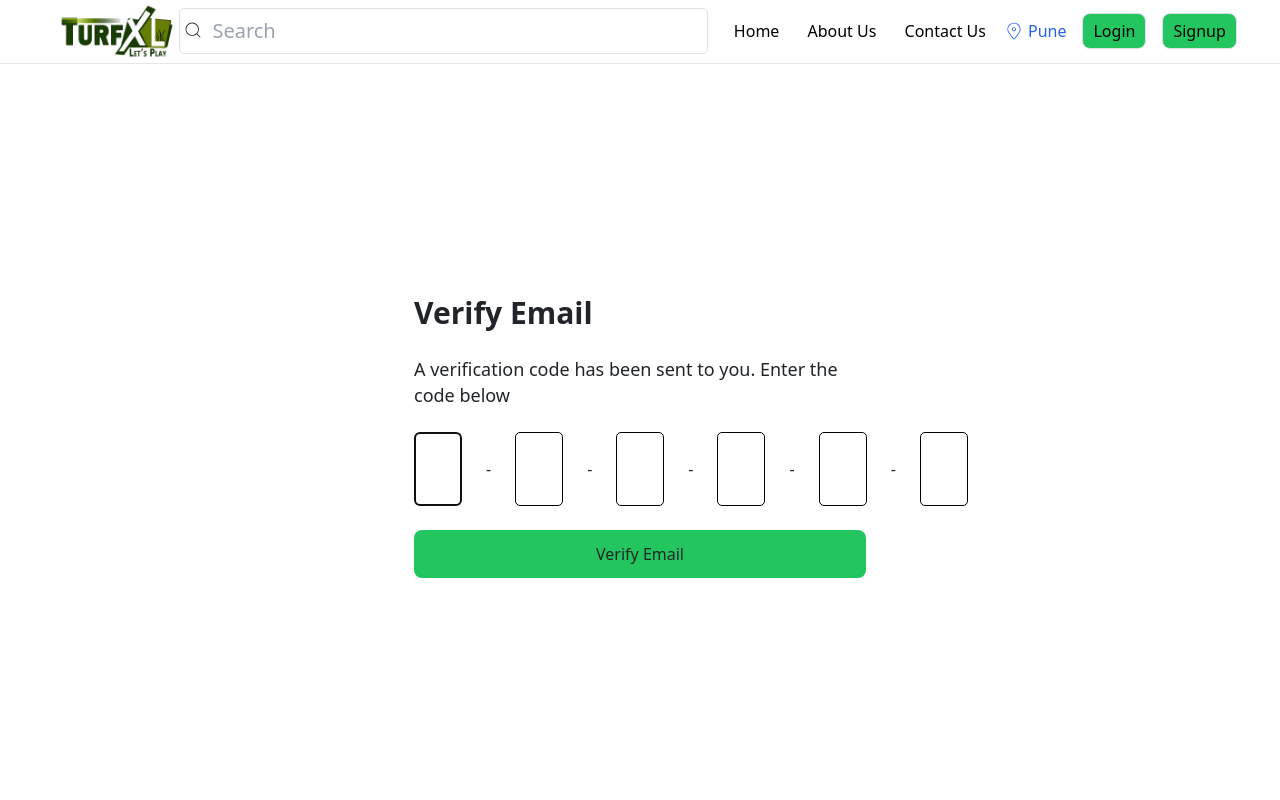
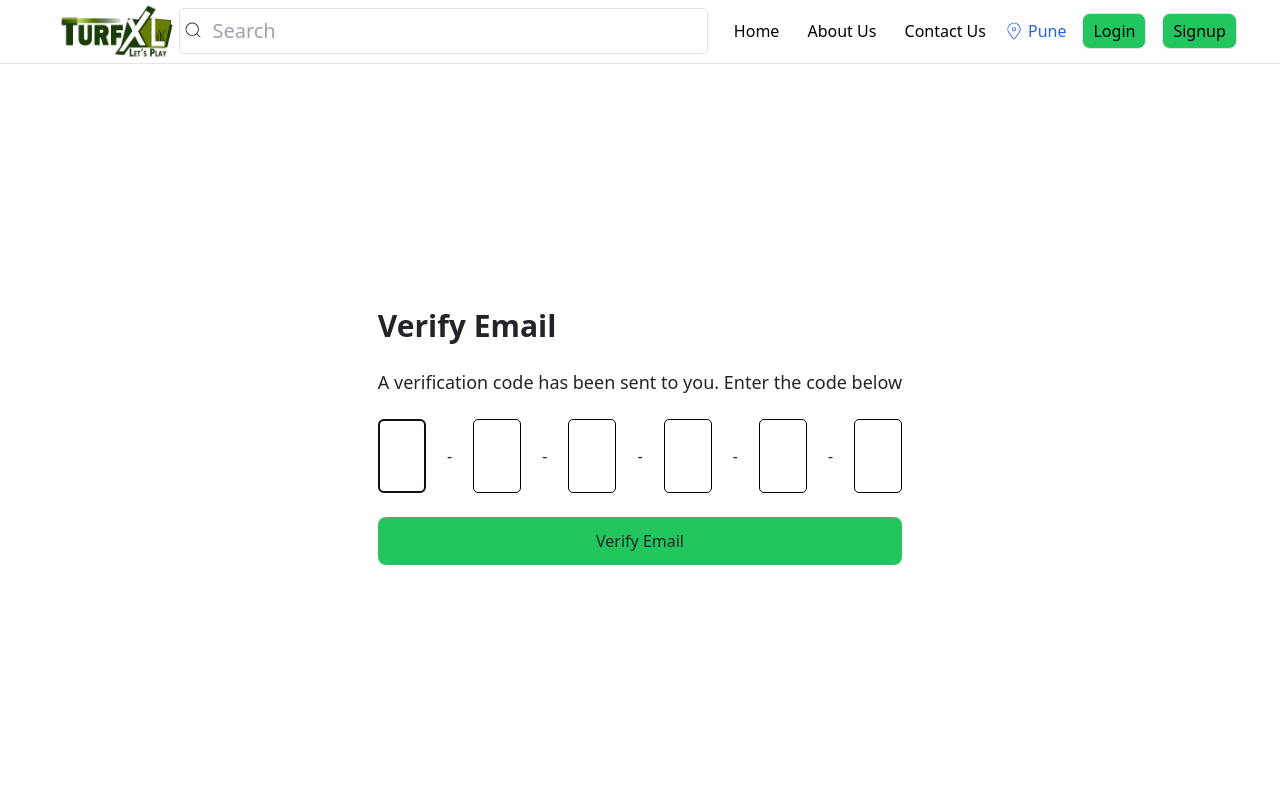
Before and after one commit to karn5276/MERNstack, a React (Create React App) app in the folder Turf_Booking_System/client/: page /verify-email in a window 1280 px wide. Shown: the top 800 px of the page. Built offline with nearby package versions, Linux system fonts and the light colour scheme; no server answers.

Commit message:
navbar dashboard updated

```diff
--- a/Turf_Booking_System/client/src/components/common/Navbar.jsx
+++ b/Turf_Booking_System/client/src/components/common/Navbar.jsx
@@ -56,7 +56,7 @@ export default function Navbar() {
 
 
                     <div className={`flex md:hidden relative gap- flex-row ${token !== null && user?.accountType !== "Owner" ? " -left-12" : ""}`}>
-                        <GiHamburgerMenu className={`w-16 h-8 fill-richblack-25 absolute -bottom-4 left-10 bg-green-500 ml-8`} onClick={shownav} />
+                        <GiHamburgerMenu className={`w-16 h-8 fill-richblack-25 absolute -bottom-4 left-10 ml-12 sm:ml-60`} onClick={shownav} />
                         <div ref={overlay} className='fixed top-0 bottom-0 left-0 right-0 z-30 bg w-[100vw] hidden h-[100vh] overflow-y-hidden bg-[rgba(0,0,0,0.2)] ' onClick={shownav}></div>
                         <div ref={show} className='mobNav bg-white border-red-600  z-50'>
                             <nav className=' items-center flex flex-col  absolute w-[200px] -left-[80px] -top-7  glass2' ref={show}>
--- a/Turf_Booking_System/client/src/components/core/Dashboard/AddTurf/TurfBuilder/TurfBuilder.jsx
+++ b/Turf_Booking_System/client/src/components/core/Dashboard/AddTurf/TurfBuilder/TurfBuilder.jsx
@@ -144,7 +144,7 @@ function TurfBuilder() {
 
 
             <br></br>
-            <button className='p-1 text-xs md:text-base md:w-1/6 flex justify-center items-center gap-2 bg-green-500 rounded-md font-bold' onClick={addItem} type='button'>
+            <button className='p-1 text-lg md:text-base md:w-1/6 flex justify-center items-center gap-2 bg-green-500 rounded-md font-bold' onClick={addItem} type='button'>
               <p>Add</p>
               <span><MdAddCircleOutline></MdAddCircleOutline></span>
             </button>
@@ -154,11 +154,11 @@ function TurfBuilder() {
                 editTurf ? (priceTime.length > 0 && (
                   priceTime.map((item, index) => (
                     <div key={index} className='flex gap-2'>
-                      <div className='flex gap-2 bg-green-200 mb-3 p-1 w-5/12'>
+                      <div className='flex gap-2 bg-green-200 md:text-2xl text-xl mb-3 p-1 w-9/12 sm:w-8/12 md:w-5/12'>
                         <strong>Time:</strong> <p className='mr-2'> {item.time} </p>
                         <strong>Price:</strong> <p className='flex items-center'><FaRupeeSign className='text-sm'></FaRupeeSign>{item.price}</p>
                       </div>
-                      <button className='ml-8 mb-3 rounded-md text-xl' onClick={() => removeItem(index)}><MdDelete className='text-red-800'></MdDelete></button>
+                      <button className='ml-8 mb-3 rounded-md text-3xl md:text-4xl' onClick={() => removeItem(index)}><MdDelete className='text-red-800'></MdDelete></button>
                     </div>
                   ))
                 )) : (data.length > 0 && (
--- a/Turf_Booking_System/client/src/components/core/Dashboard/MyTurf/MyTurfs.jsx
+++ b/Turf_Booking_System/client/src/components/core/Dashboard/MyTurf/MyTurfs.jsx
@@ -39,7 +39,7 @@ const MyTurfs = () => {
                     <div className='mx-auto w-11/12 max-w-[1000px] py-10'>
                         <div>
                             <div className='mb-14 flex items-center justify-between'>
-                                <h1 className='text-3xl font-medium text-richblack-5' >MY Turfs</h1>
+                                <h1 className='text-3xl font-medium text-richblack-5' >Listed Turfs</h1>
                                 <button onClick={registerHandler} className='flex items-center bg-green-500 cursor-pointer gap-x-2 rounded-md py-2 px-2 md:px-5 font-semibold text-richblack-900 undefined'>
                                     <p>Register Turf</p>
                                     <svg xmlns="http://www.w3.org/2000/svg" className="h-6 w-6 text-richblack-900" fill="none" viewBox="0 0 24 24" stroke="currentColor">
--- a/Turf_Booking_System/client/src/pages/VerifyOtp.jsx
+++ b/Turf_Booking_System/client/src/pages/VerifyOtp.jsx
@@ -41,20 +41,20 @@ const VerifyOtp = () => {
         loading ? (<div className=" h-[100vh] flex justify-center items-center"><div className="custom-loader"></div></div>) : (
             <div>
                 <div className='min-h-[calc(100vh-3.5rem)] grid place-items-center'>
-                    <div className='max-w-[500px] p-4 lg:p-8'>
+                    <div className='max-w-[100vw] p-4 lg:p-8'>
                         <h1 className="text-richblack-5 font-semibold text-[1.875rem] leading-[2.375rem]">Verify Email</h1>
                         <p className="text-[1.125rem] leading-[1.625rem] my-4 text-richblack-100">A verification code has been sent to you. Enter the code below</p>
-                        <form onSubmit={handleOnSubmit}>
+                        <form onSubmit={handleOnSubmit} className='max-w-[100vw]'>
                             <OTPInput
                                 value={otp}
                                 onChange={setOtp}
                                 numInputs={6}
                                 renderSeparator={<span>-</span>}
-                                inputStyle="w-[20px] rounded-[8px] border-[1px] border-richblack-500 text-[3rem] text-center"
+                                inputStyle="md:w-[10px] rounded-[8px] border-[1px] border-richblack-500 text-[2.5rem] sm:text-[3rem] text-center"
                                 focusStyle="border-[5px] border-red-500"
                                 isInputNum={true}
                                 shouldAutoFocus={true}
-                                containerStyle="flex justify-between gap-4"
+                                containerStyle="flex justify-between gap-2 sm:gap-4"
                                 renderInput={(props) => <input {...props} />}
 
                             />
```
